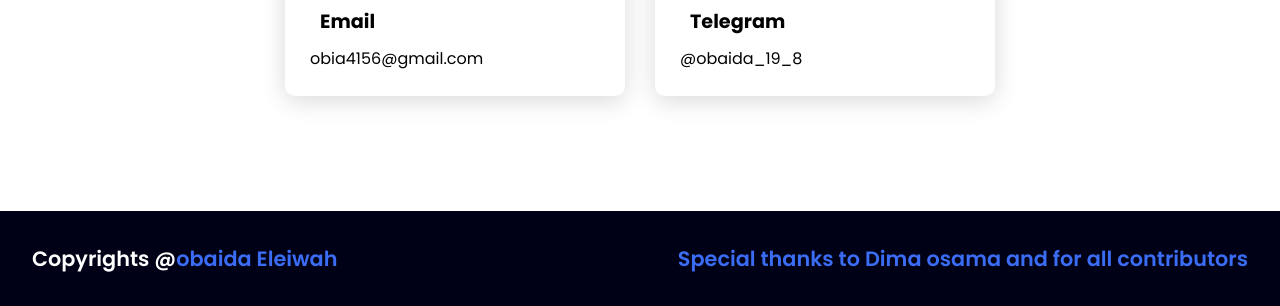
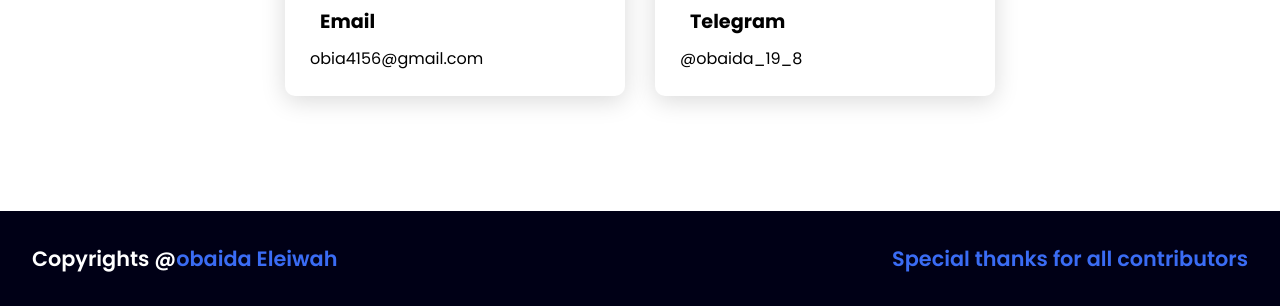
Before and after one commit to obaida-19/chemical--library-test, a plain HTML site: page index.html in a window 1280 px wide. Shown: the part 5902-6208 px from the top of the page. Drawn offline with Linux system fonts and the light colour scheme.

Commit message:
Add files via upload

```diff
--- a/index.html
+++ b/index.html
@@ -638,7 +638,7 @@
 
 <footer class="footer">
  <p class="footer-title">Copyrights @<span>obaida Eleiwah</span></p>
- <p class="footer-title"><span>Special thanks to Dima osama and for all contributors</span></p>
+ <p class="footer-title"><span>Special thanks for all contributors</span></p>
 </footer>
 
 
```
